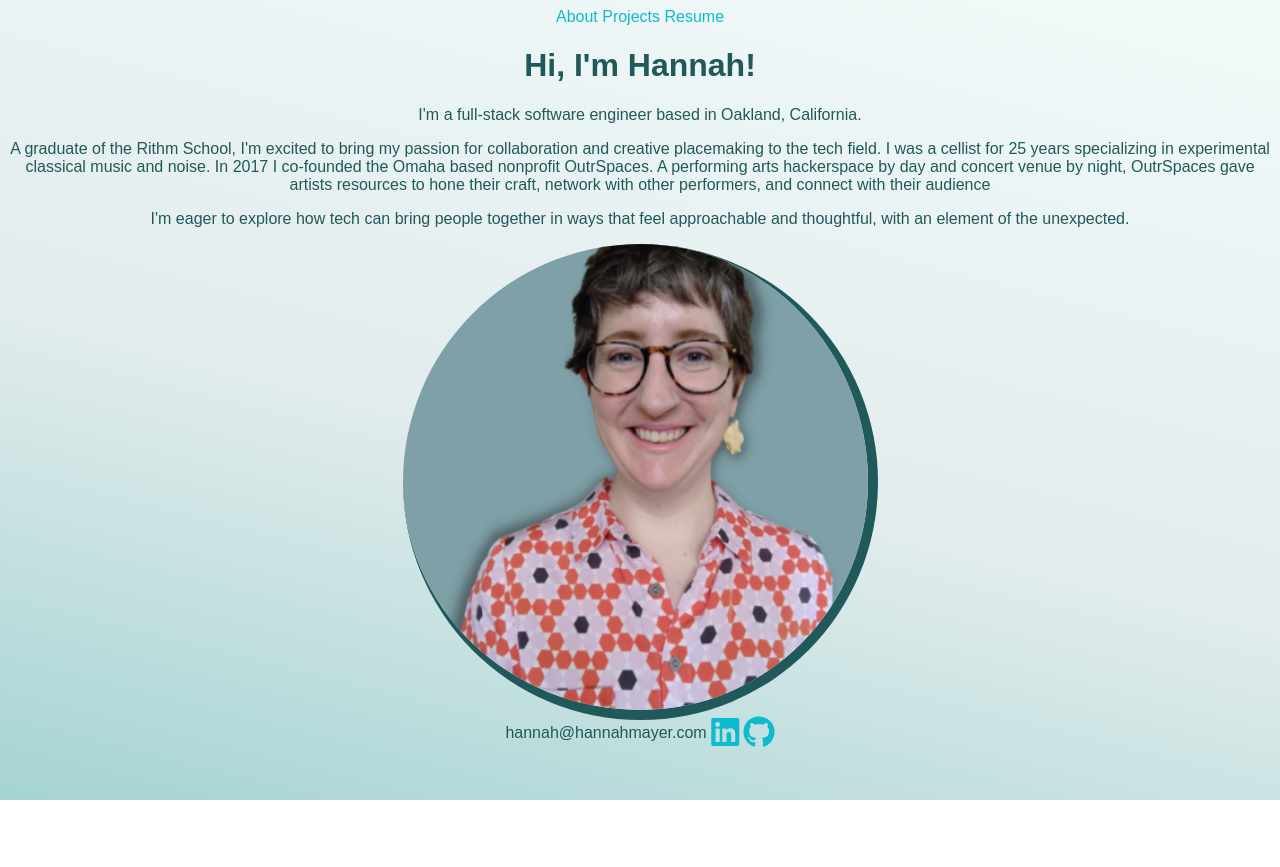
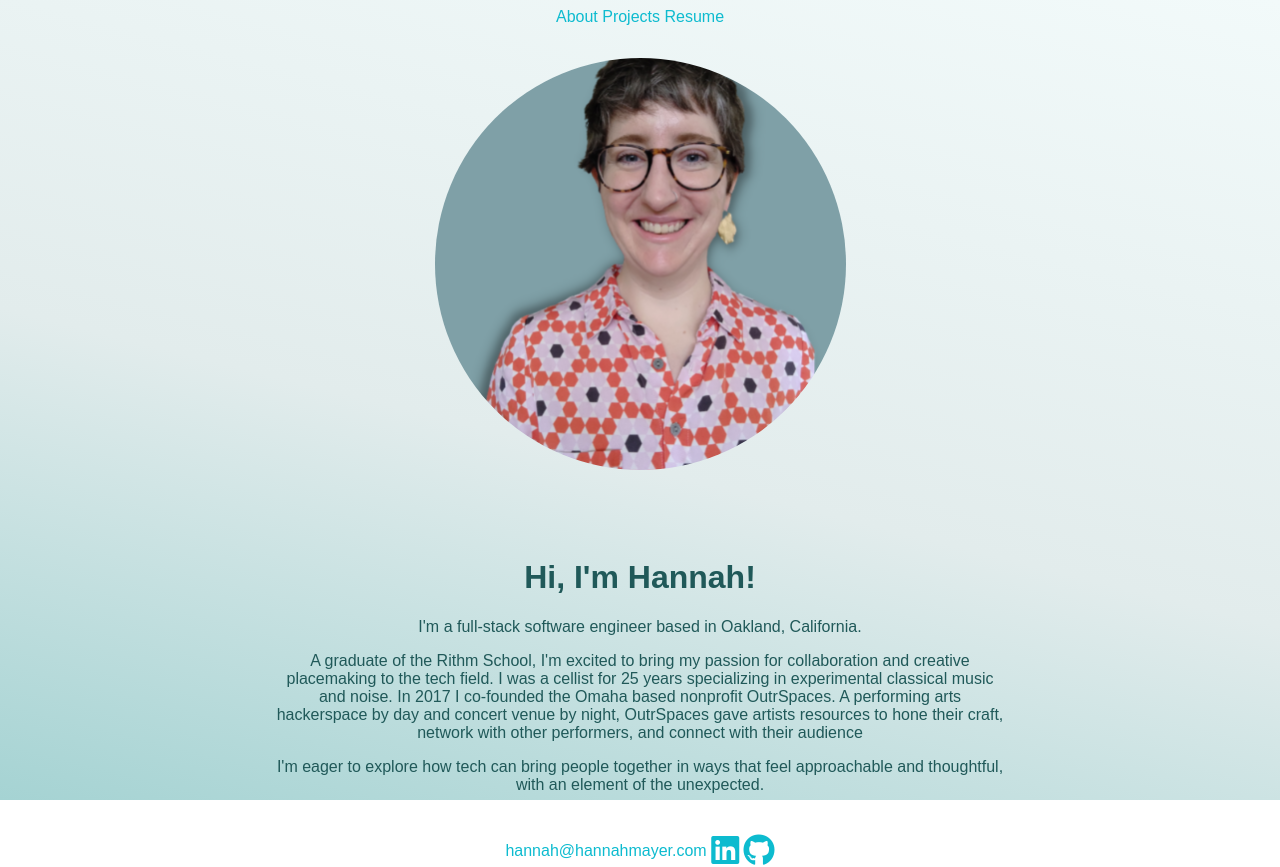
Before and after one commit to hannahanela/hannahanela.github.io, a plain HTML site: page index.html in a window 1280 px wide. Before the commit the page ends 800 px from the top, so only its background shows below. Drawn offline with Linux system fonts and the light colour scheme; a web font is replaced by a local one.

Commit message:
CSS styling updates

```diff
--- a/hm-style.css
+++ b/hm-style.css
@@ -14,35 +14,30 @@ body {
     text-align: center;
 }
 
+a:visited {
+    color: #0DBBCF;
+}
+
 a, #email {
     color: #0DBBCF;
     text-decoration: none;
 }
 
 a:hover, #email:hover {
-    text-decoration: underline double;
+    text-decoration: underline;
     opacity: 0.7;
 }
 
-a:visited, #email:visited {
-    color: #A74931;
-    text-decoration: none;
+.container {
+    display: inline-block;
+    box-sizing: border-box;
+    width: 800px;
+    padding: 2em;
 }
 
-.home-page {
-    display: flex;
-    max-width: 1060px;
-    margin: 30px auto;
-    flex-wrap: wrap;
-}
-
-/* home specific */
-
 #home-photo {
+    padding: 2em;
     box-sizing: border-box;
-    border: 10px solid #205959;
-    border-top-width: 0px;
-    border-left-width: 0px;
     border-radius: 50%;
 }
 
@@ -56,7 +51,7 @@ a:visited, #email:visited {
 
 /* about specific */
 
-.about-page {
+/* .about-page {
     max-width: 1250px;
     margin: 30px auto;
     text-align: center;
@@ -79,7 +74,7 @@ a:visited, #email:visited {
     border: 8px solid #205959;
     border-top-width: 0px;
     border-left-width: 0px;
-}
+} */
 
 .fa {
     color: #205959;
--- a/index.html
+++ b/index.html
@@ -8,6 +8,7 @@
     <link rel="stylesheet" href="hm-style.css">
     <link href="https://fonts.googleapis.com/css2?family=Akshar:wght@300&display=swap" rel="stylesheet">
     <script src="https://kit.fontawesome.com/04f25b9e6e.js" crossorigin="anonymous"></script>
+    <!-- <link rel="stylesheet" href="https://unpkg.com/bootstrap/dist/css/bootstrap.css"> -->
 </head>
 <body>
     <header id="main-header">
@@ -17,10 +18,12 @@
             <a class="nav-link" target="_blank" href="https://ham-resume.s3.us-west-1.amazonaws.com/hannah-mayer-software-engineer.pdf"
                 download="hannah-mayer-resume">Resume</a>
         </nav>
-        <div class="container">
-            <div class="text-start mt-5">
+        <div>
+            <img src="./assets/ham-headshot-square.png" alt="Hannah Mayer in bright button up"
+            id="home-photo" width="475">
+            <div class="container">
                 <h1>Hi, I'm Hannah!</h1>
-                <p class="lead">I'm a full-stack software engineer based in Oakland, California.</p>
+                <p>I'm a full-stack software engineer based in Oakland, California.</p>
                 <p>
                     A graduate of the Rithm School, I'm excited to bring my
                     passion for collaboration and creative placemaking to the
@@ -37,14 +40,12 @@
                     of the unexpected.
                 </p>
             </div>
-            <img src="./assets/ham-headshot-square.png" alt="Hannah Mayer in bright button up"
-            id="home-photo" width="475">
-            <div class="text-start mt-5">
-                <span class="lead">hannah@hannahmayer.com</span>
-                <a class="btn" target="_blank" href="https://www.linkedin.com/in/hannah-mayer-755718249/">
+            <div>
+                <a href="mailto:hannah@hannahmayer.com" id="email">hannah@hannahmayer.com</a>
+                <a target="_blank" href="https://www.linkedin.com/in/hannah-mayer-755718249/">
                     <i class="fa-brands fa-linkedin fa-2xl"></i>
                 </a>
-                <a class="btn" target="_blank" href="https://github.com/hannahanela">
+                <a target="_blank" href="https://github.com/hannahanela">
                     <i class="fa-brands fa-github fa-2xl"></i>
                 </a>
             </div>
```
Also changed, not shown: 1 other file.
